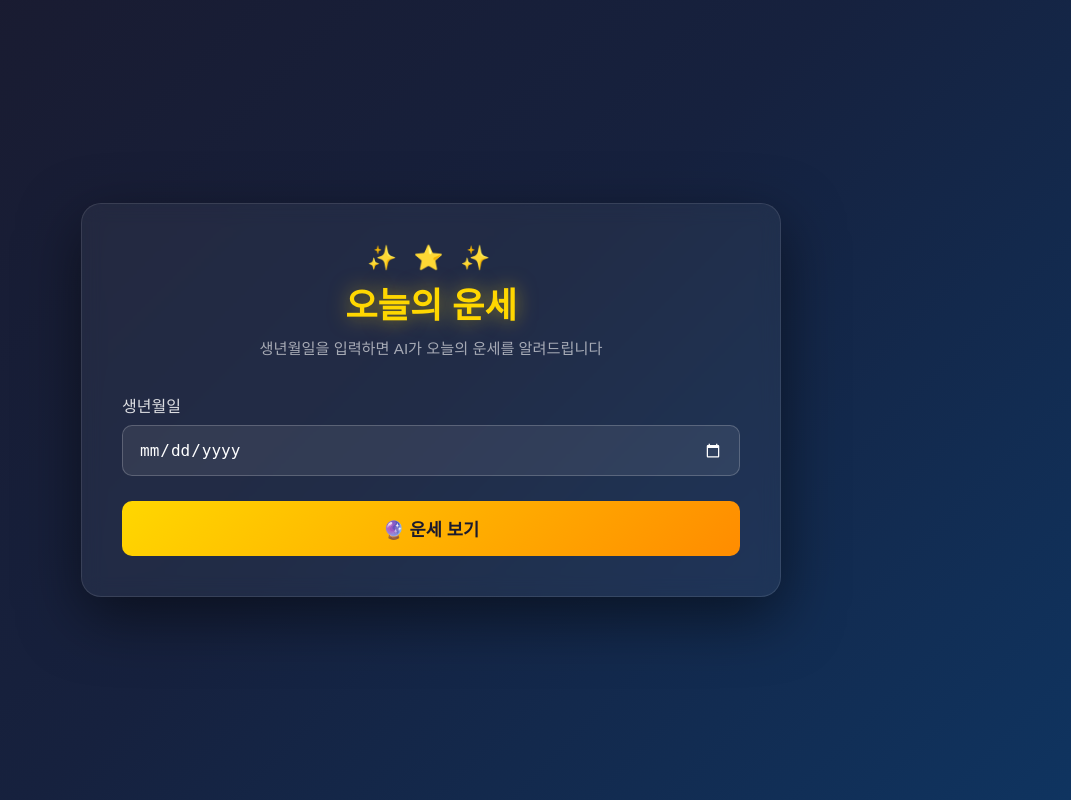
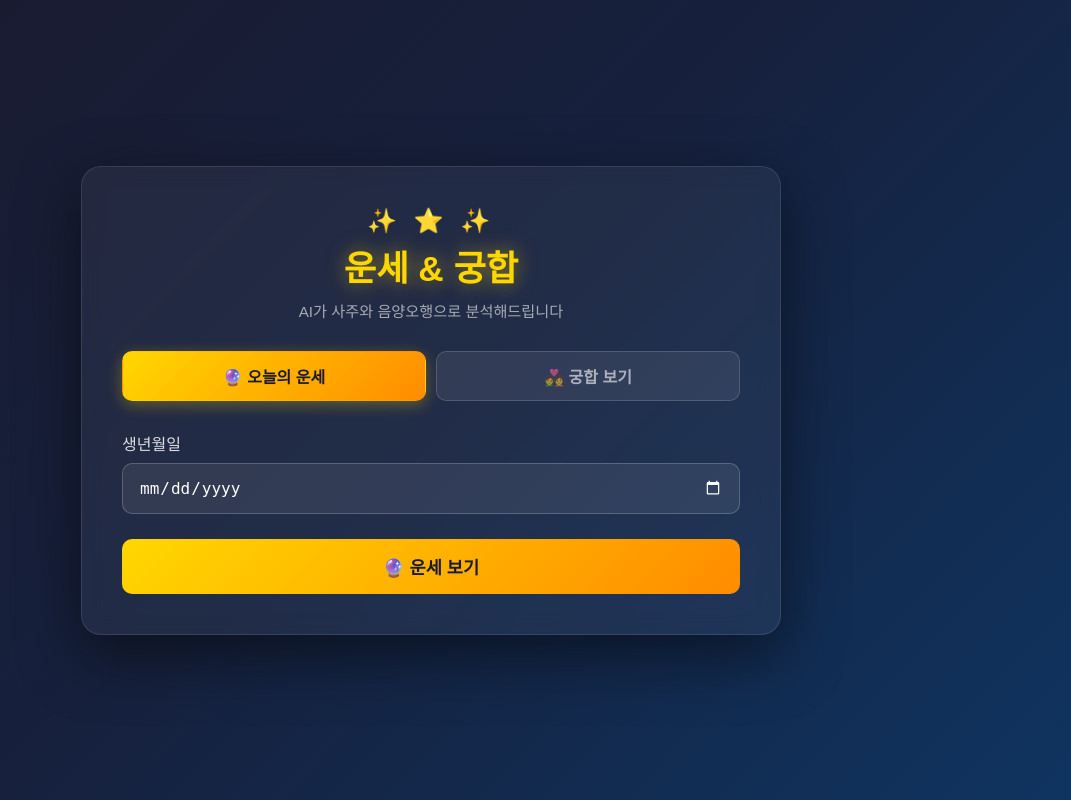
Before and after one commit to jy08ko/-jyko_260302, a Flask app: page / in a window 1280 px wide. Shown: the whole page, without its empty margins (209-1280 px from the left). Run offline with Flask 3, Linux system fonts and the light colour scheme.

Commit message:
second commit

```diff
--- a/fortune_app/app.py
+++ b/fortune_app/app.py
@@ -13,6 +13,20 @@ model = genai.GenerativeModel(
         "운세는 다음 항목을 포함해주세요: "
         "1) 전체 총운, 2) 금전/재물운, 3) 연애/인간관계운, 4) 건강운, 5) 오늘의 조언. "
         "각 항목은 명확한 제목과 함께 자세히 설명해주세요."
+    ),
+)
+
+goonghap_model = genai.GenerativeModel(
+    model_name="gemini-1.5-flash",
+    system_instruction=(
+        "당신은 한국의 전통 사주(四柱)와 음양오행을 기반으로 두 사람의 궁합을 봐주는 전문가입니다. "
+        "두 사람의 생년월일을 바탕으로 궁합을 친근하고 따뜻한 한국어로 분석해주세요. "
+        "궁합 분석은 다음 항목을 포함해주세요: "
+        "1) 종합 궁합 점수 (100점 만점), 2) 두 사람의 기본 기운과 성격 분석, "
+        "3) 사랑/연애 궁합, 4) 우정/인간관계 궁합, 5) 함께하면 좋은 점, "
+        "6) 주의해야 할 점, 7) 궁합을 높이는 조언. "
+        "각 항목은 명확한 제목과 함께 자세히 설명해주세요. "
+        "재미있고 희망적인 톤으로 작성해주세요."
     ),
 )
 
@@ -53,5 +67,35 @@ def fortune():
     )
 
 
+@app.route("/goonghap", methods=["POST"])
+def goonghap():
+    birth_date1 = request.form.get("birth_date1", "")
+    birth_date2 = request.form.get("birth_date2", "")
+    if not birth_date1 or not birth_date2:
+        return "두 사람의 생년월일을 모두 입력해주세요.", 400
+
+    def generate():
+        try:
+            response = goonghap_model.generate_content(
+                f"첫 번째 사람의 생년월일은 {birth_date1}이고, 두 번째 사람의 생년월일은 {birth_date2}입니다. 두 사람의 궁합을 분석해주세요.",
+                stream=True,
+            )
+            for chunk in response:
+                if chunk.text:
+                    yield f"data: {chunk.text}\n\n"
+        except Exception as e:
+            yield f"data: ❌ 오류가 발생했습니다: {e}\n\n"
+        yield "data: [DONE]\n\n"
+
+    return Response(
+        stream_with_context(generate()),
+        mimetype="text/event-stream",
+        headers={
+            "Cache-Control": "no-cache",
+            "X-Accel-Buffering": "no",
+        },
+    )
+
+
 if __name__ == "__main__":
     app.run(debug=True, port=5000)
--- a/fortune_app/templates/index.html
+++ b/fortune_app/templates/index.html
@@ -3,7 +3,7 @@
 <head>
     <meta charset="UTF-8">
     <meta name="viewport" content="width=device-width, initial-scale=1.0">
-    <title>오늘의 운세</title>
+    <title>오늘의 운세 & 궁합</title>
     <style>
         * {
             box-sizing: border-box;
@@ -43,12 +43,62 @@
         .subtitle {
             text-align: center;
             color: rgba(255, 255, 255, 0.6);
-            margin-bottom: 35px;
+            margin-bottom: 30px;
             font-size: 0.95rem;
         }
 
+        /* 탭 */
+        .tabs {
+            display: flex;
+            gap: 10px;
+            margin-bottom: 30px;
+        }
+
+        .tab-btn {
+            flex: 1;
+            padding: 12px;
+            background: rgba(255, 255, 255, 0.08);
+            border: 1px solid rgba(255, 255, 255, 0.15);
+            border-radius: 10px;
+            color: rgba(255, 255, 255, 0.6);
+            font-size: 1rem;
+            font-weight: bold;
+            cursor: pointer;
+            transition: all 0.3s;
+            width: auto;
+        }
+
+        .tab-btn.active {
+            background: linear-gradient(135deg, #ffd700, #ff8c00);
+            border-color: transparent;
+            color: #1a1a2e;
+            box-shadow: 0 4px 15px rgba(255, 215, 0, 0.3);
+        }
+
+        .tab-btn:hover:not(.active) {
+            background: rgba(255, 255, 255, 0.12);
+            color: rgba(255, 255, 255, 0.85);
+            transform: none;
+            box-shadow: none;
+        }
+
+        /* 패널 */
+        .tab-panel {
+            display: none;
+        }
+
+        .tab-panel.active {
+            display: block;
+        }
+
         .form-group {
-            margin-bottom: 25px;
+            margin-bottom: 20px;
+        }
+
+        .form-group.two-col {
+            display: grid;
+            grid-template-columns: 1fr 1fr;
+            gap: 15px;
         }
 
         label {
@@ -81,7 +131,17 @@
             cursor: pointer;
         }
 
-        button {
+        .vs-divider {
+            display: flex;
+            align-items: flex-end;
+            padding-bottom: 14px;
+            justify-content: center;
+            color: #ffd700;
+            font-size: 1.3rem;
+            font-weight: bold;
+        }
+
+        button[type="submit"] {
             width: 100%;
             padding: 15px;
             background: linear-gradient(135deg, #ffd700, #ff8c00);
@@ -92,19 +152,20 @@
             font-weight: bold;
             cursor: pointer;
             transition: transform 0.2s, box-shadow 0.2s;
+            margin-top: 5px;
         }
 
-        button:hover:not(:disabled) {
+        button[type="submit"]:hover:not(:disabled) {
             transform: translateY(-2px);
             box-shadow: 0 8px 25px rgba(255, 215, 0, 0.4);
         }
 
-        button:disabled {
+        button[type="submit"]:disabled {
             opacity: 0.6;
             cursor: not-allowed;
         }
 
-        #result-section {
+        .result-section {
             margin-top: 35px;
             display: none;
         }
@@ -117,7 +178,7 @@
             border-bottom: 1px solid rgba(255, 215, 0, 0.3);
         }
 
-        #fortune-text {
+        .result-text {
             color: rgba(255, 255, 255, 0.9);
             line-height: 1.8;
             white-space: pre-wrap;
@@ -157,22 +218,30 @@
 <body>
     <div class="container">
         <div class="stars">✨ ⭐ ✨</div>
-        <h1>오늘의 운세</h1>
-        <p class="subtitle">생년월일을 입력하면 AI가 오늘의 운세를 알려드립니다</p>
+        <h1>운세 & 궁합</h1>
+        <p class="subtitle">AI가 사주와 음양오행으로 분석해드립니다</p>
 
+        <!-- 탭 버튼 -->
+        <div class="tabs">
+            <button class="tab-btn active" onclick="switchTab('fortune')">🔮 오늘의 운세</button>
+            <button class="tab-btn" onclick="switchTab('goonghap')">💑 궁합 보기</button>
+        </div>
+
+        <!-- 운세 패널 -->
+        <div id="panel-fortune" class="tab-panel active">
             <form id="fortune-form">
                 <div class="form-group">
                     <label for="birth_date">생년월일</label>
                     <input type="date" id="birth_date" name="birth_date" required
                            max="2010-12-31" min="1900-01-01">
                 </div>
-            <button type="submit" id="submit-btn">🔮 운세 보기</button>
+                <button type="submit" id="fortune-btn">🔮 운세 보기</button>
             </form>
 
-        <div id="result-section">
+            <div id="fortune-result" class="result-section">
                 <div class="result-title">📜 나의 오늘 운세</div>
-            <div id="fortune-text">
-                <div class="loading" id="loading-indicator">
+                <div id="fortune-text" class="result-text">
+                    <div class="loading" id="fortune-loading">
                         <div class="spinner"></div>
                         <span>운세를 분석하고 있습니다...</span>
                     </div>
@@ -180,41 +249,60 @@
             </div>
         </div>
 
+        <!-- 궁합 패널 -->
+        <div id="panel-goonghap" class="tab-panel">
+            <form id="goonghap-form">
+                <div class="form-group two-col">
+                    <div>
+                        <label for="birth_date1">첫 번째 사람</label>
+                        <input type="date" id="birth_date1" name="birth_date1" required
+                               max="2010-12-31" min="1900-01-01">
+                    </div>
+                    <div class="vs-divider">💕</div>
+                    <div>
+                        <label for="birth_date2">두 번째 사람</label>
+                        <input type="date" id="birth_date2" name="birth_date2" required
+                               max="2010-12-31" min="1900-01-01">
+                    </div>
+                </div>
+                <button type="submit" id="goonghap-btn">💑 궁합 보기</button>
+            </form>
+
+            <div id="goonghap-result" class="result-section">
+                <div class="result-title">💘 두 사람의 궁합</div>
+                <div id="goonghap-text" class="result-text">
+                    <div class="loading" id="goonghap-loading">
+                        <div class="spinner"></div>
+                        <span>궁합을 분석하고 있습니다...</span>
+                    </div>
+                </div>
+            </div>
+        </div>
+    </div>
+
     <script>
-        const form = document.getElementById('fortune-form');
-        const submitBtn = document.getElementById('submit-btn');
-        const resultSection = document.getElementById('result-section');
-        const fortuneText = document.getElementById('fortune-text');
-        const loadingIndicator = document.getElementById('loading-indicator');
+        function switchTab(tab) {
+            document.querySelectorAll('.tab-btn').forEach((btn, i) => {
+                btn.classList.toggle('active', (tab === 'fortune' && i === 0) || (tab === 'goonghap' && i === 1));
+            });
+            document.getElementById('panel-fortune').classList.toggle('active', tab === 'fortune');
+            document.getElementById('panel-goonghap').classList.toggle('active', tab === 'goonghap');
+        }
 
-        form.addEventListener('submit', async (e) => {
-            e.preventDefault();
+        async function streamResult(url, formData, resultSection, resultText, loadingEl, btn, originalLabel) {
+            btn.disabled = true;
+            btn.textContent = '⏳ 분석 중...';
+            resultSection.style.display = 'block';
+            resultText.innerHTML = '';
+            resultText.appendChild(loadingEl);
+            loadingEl.style.display = 'flex';
 
-            const birthDate = document.getElementById('birth_date').value;
-            if (!birthDate) return;
-
-            submitBtn.disabled = true;
-            submitBtn.textContent = '🔮 분석 중...';
-            resultSection.style.display = 'block';
-            fortuneText.innerHTML = '';
-            fortuneText.appendChild(loadingIndicator);
-            loadingIndicator.style.display = 'flex';
-
-            let resultText = '';
+            let text = '';
             let loadingRemoved = false;
 
-            const formData = new FormData();
-            formData.append('birth_date', birthDate);
-
             try {
-                const response = await fetch('/fortune', {
-                    method: 'POST',
-                    body: formData,
-                });
-
-                if (!response.ok) {
-                    throw new Error('서버 오류가 발생했습니다.');
-                }
+                const response = await fetch(url, { method: 'POST', body: formData });
+                if (!response.ok) throw new Error('서버 오류가 발생했습니다.');
 
                 const reader = response.body.getReader();
                 const decoder = new TextDecoder();
@@ -223,30 +311,62 @@
                     const { done, value } = await reader.read();
                     if (done) break;
 
-                    const chunk = decoder.decode(value, { stream: true });
-                    const lines = chunk.split('\n');
-
+                    const lines = decoder.decode(value, { stream: true }).split('\n');
                     for (const line of lines) {
-                        if (line.startsWith('data: ')) {
+                        if (!line.startsWith('data: ')) continue;
                         const data = line.slice(6);
                         if (data === '[DONE]') continue;
 
                         if (!loadingRemoved) {
-                                loadingIndicator.style.display = 'none';
+                            loadingEl.style.display = 'none';
                             loadingRemoved = true;
                         }
-
-                            resultText += data;
-                            fortuneText.textContent = resultText;
+                        text += data;
+                        resultText.textContent = text;
                     }
                 }
+            } catch (err) {
+                resultText.textContent = '오류가 발생했습니다: ' + err.message;
+            } finally {
+                btn.disabled = false;
+                btn.textContent = originalLabel;
             }
-            } catch (error) {
-                fortuneText.textContent = '오류가 발생했습니다: ' + error.message;
-            } finally {
-                submitBtn.disabled = false;
-                submitBtn.textContent = '🔮 운세 보기';
         }
+
+        // 운세 폼
+        document.getElementById('fortune-form').addEventListener('submit', (e) => {
+            e.preventDefault();
+            const birthDate = document.getElementById('birth_date').value;
+            if (!birthDate) return;
+            const fd = new FormData();
+            fd.append('birth_date', birthDate);
+            streamResult(
+                '/fortune', fd,
+                document.getElementById('fortune-result'),
+                document.getElementById('fortune-text'),
+                document.getElementById('fortune-loading'),
+                document.getElementById('fortune-btn'),
+                '🔮 운세 보기'
+            );
+        });
+
+        // 궁합 폼
+        document.getElementById('goonghap-form').addEventListener('submit', (e) => {
+            e.preventDefault();
+            const d1 = document.getElementById('birth_date1').value;
+            const d2 = document.getElementById('birth_date2').value;
+            if (!d1 || !d2) return;
+            const fd = new FormData();
+            fd.append('birth_date1', d1);
+            fd.append('birth_date2', d2);
+            streamResult(
+                '/goonghap', fd,
+                document.getElementById('goonghap-result'),
+                document.getElementById('goonghap-text'),
+                document.getElementById('goonghap-loading'),
+                document.getElementById('goonghap-btn'),
+                '💑 궁합 보기'
+            );
         });
     </script>
 </body>
```
Lines whose indentation alone changed are shown as unchanged.
